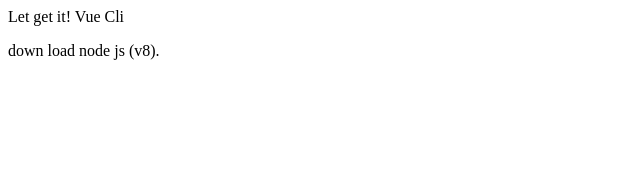
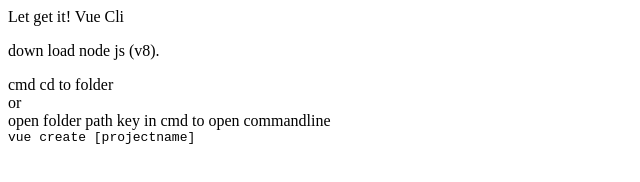
Before and after one commit to SmileRex/SmileRex.github.io, a plain HTML site: page index.html in a window 1280 px wide. Shown: the whole page, without its empty margins (0-640 px from the left). Drawn offline with Linux system fonts and the light colour scheme.

Commit message:
Update index.html

```diff
--- a/index.html
+++ b/index.html
@@ -6,5 +6,13 @@
     <p>
       down load node js (v8).
     </p>
+    <div>
+      cmd cd to folder <br />
+      or <br />
+      open folder path key in cmd to open commandline
+    </div>
+    <code>
+      vue create [projectname]
+    </code>
   </body>
 </html>
```
